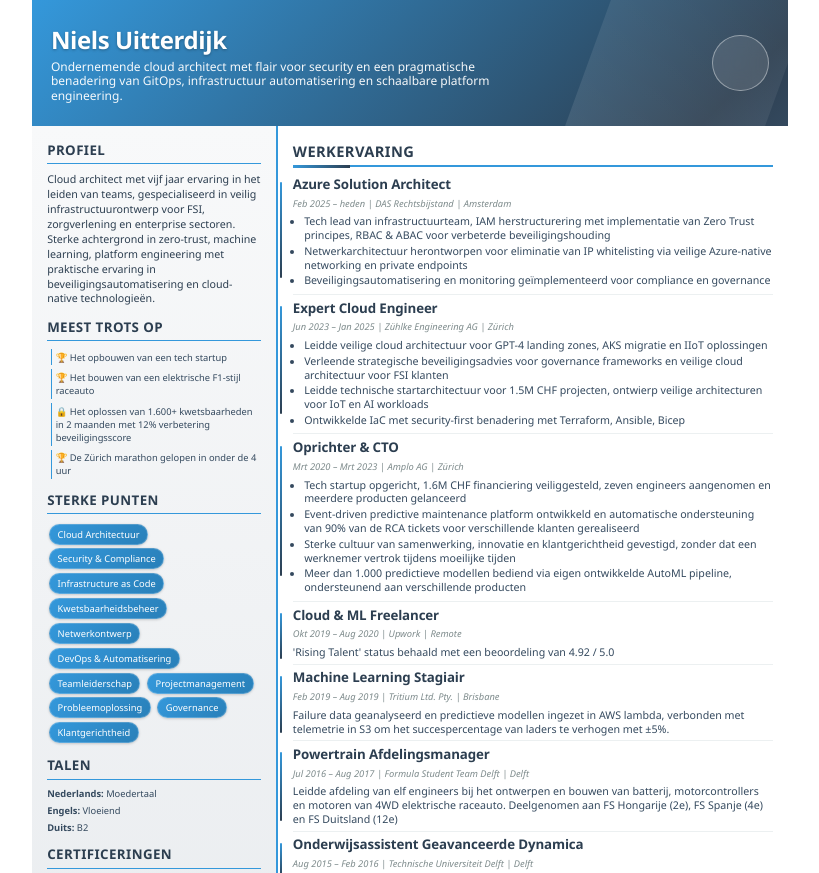
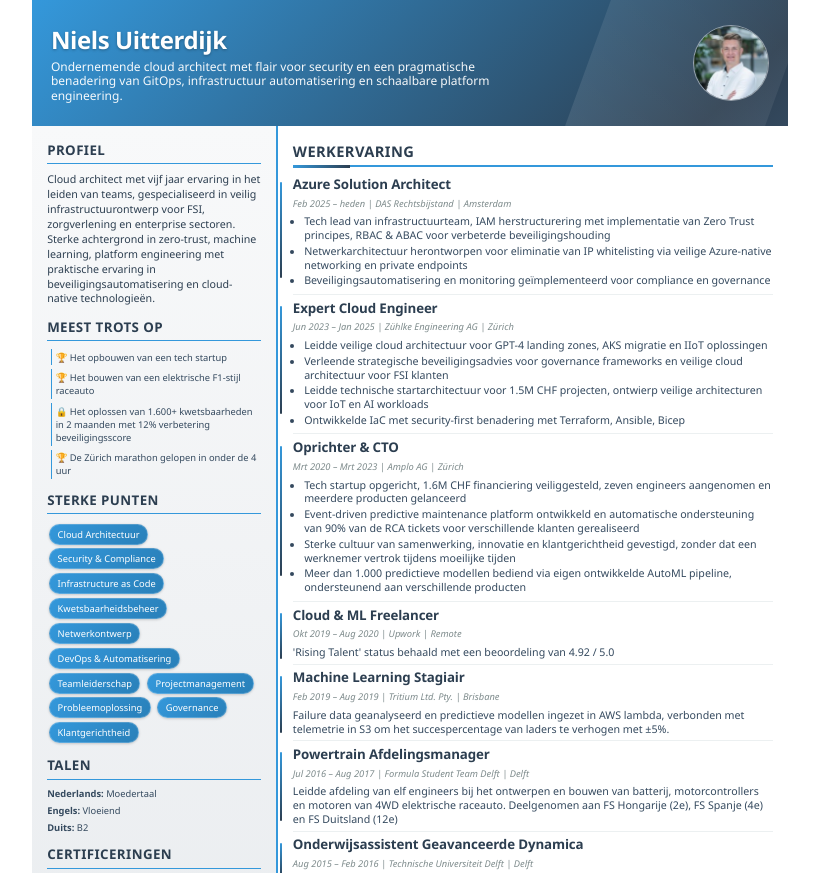
Before and after one commit to nielsuitterdijktulip/universal-resume, a plain HTML site: page print-optimized-nl.html in a window 1280 px wide. Shown: the top 873 px of the page, without its empty margins (230-1049 px from the left). Drawn offline with Linux system fonts and the light colour scheme.

```diff
--- a/print-optimized-nl.html
+++ b/print-optimized-nl.html
@@ -71,8 +71,8 @@
         }
 
         .photo-placeholder {
-            width: 15mm;
-            height: 15mm;
+            width: 20mm;
+            height: 20mm;
             border: 1px solid rgba(255,255,255,0.4);
             border-radius: 50%;
             background: rgba(255,255,255,0.1);
@@ -278,7 +278,7 @@
                 <div class="name">Niels Uitterdijk</div>
                 <div class="tagline">Ondernemende cloud architect met flair voor security en een pragmatische benadering van GitOps, infrastructuur automatisering en schaalbare platform engineering.</div>
             </div>
-            <div class="photo-placeholder"></div>
+            <img src="avatar.jpg" alt="Niels Uitterdijk" class="photo-placeholder">
         </div>
 
         <div class="main-content">
```
Also changed, not shown: avatar.jpg (added), 1 other file.
